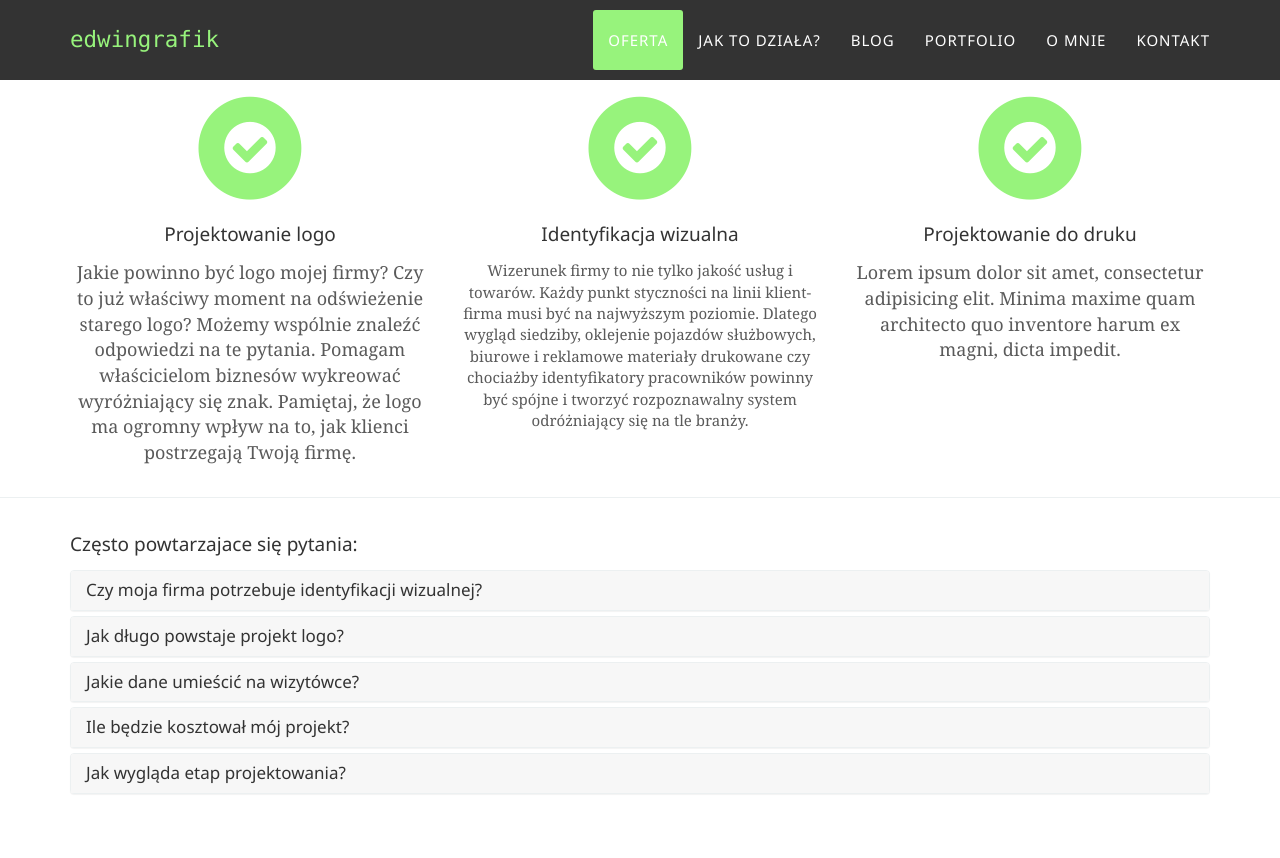
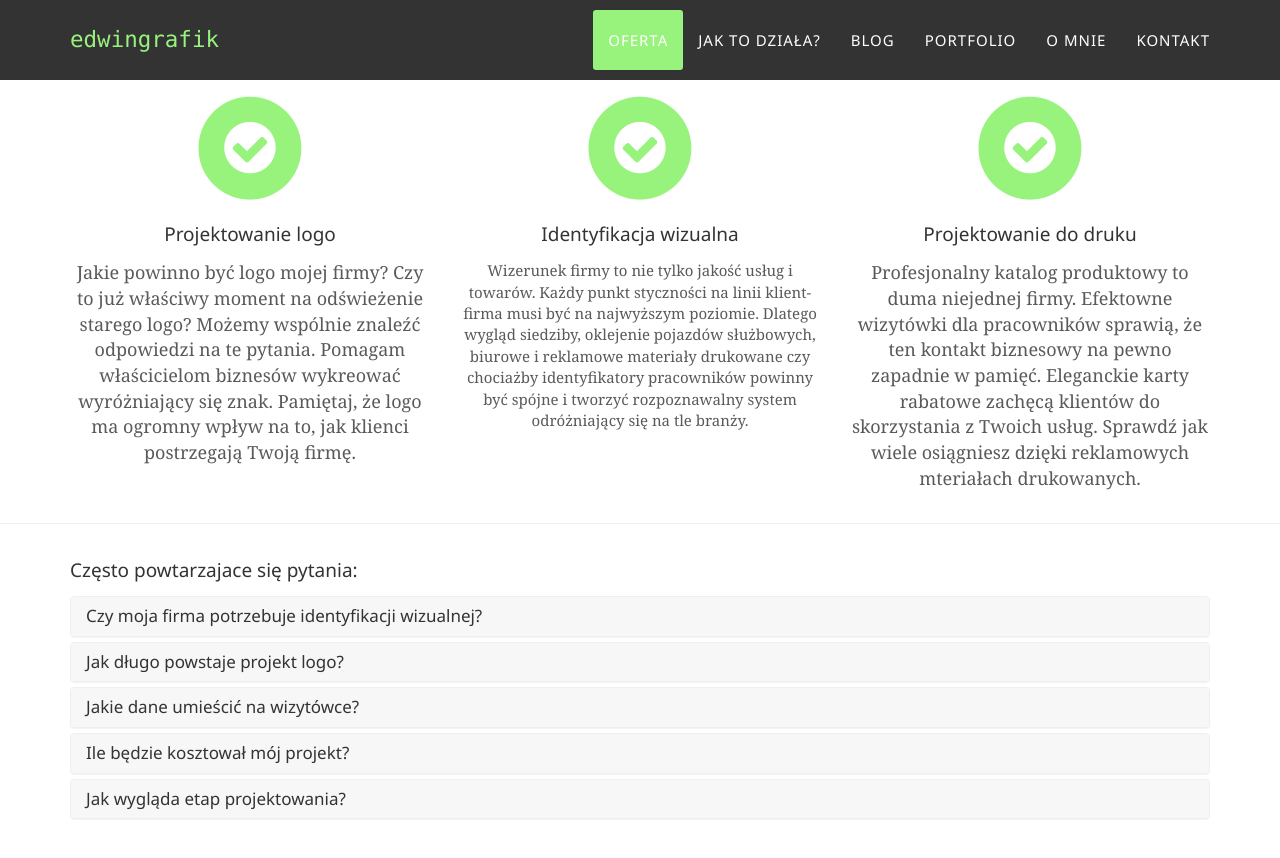
Before and after one commit to edwingrafik/edwingrafik.github.io, a Jekyll site: the page built from index.html, in a window 1280 px wide and 900 px high, scrolled down 818 px. Shown: the top 858 px of the window. Built offline with Jekyll 4.4.1, drawn with Linux system fonts in a browser that asks for light colours; some web fonts are replaced.

Commit message:
Update services.html

```diff
--- a/_includes/services.html
+++ b/_includes/services.html
@@ -29,7 +29,7 @@
                         <i class="fa fa-check-circle  fa-stack-1x fa-inverse"></i>
                     </span>
                     <h4 class="service-heading">Projektowanie do druku</h4>
-                    <p class="text-muted">Lorem ipsum dolor sit amet, consectetur adipisicing elit. Minima maxime quam architecto quo inventore harum ex magni, dicta impedit.</p>
+                    <p class="text-muted">Profesjonalny katalog produktowy to duma niejednej firmy. Efektowne wizytówki dla pracowników sprawią, że ten kontakt biznesowy na pewno zapadnie w pamięć. Eleganckie karty rabatowe zachęcą klientów do skorzystania z Twoich usług. Sprawdź jak wiele osiągniesz dzięki reklamowych mteriałach drukowanych.</p>
                 </div>
             </div>
         </div>
```
